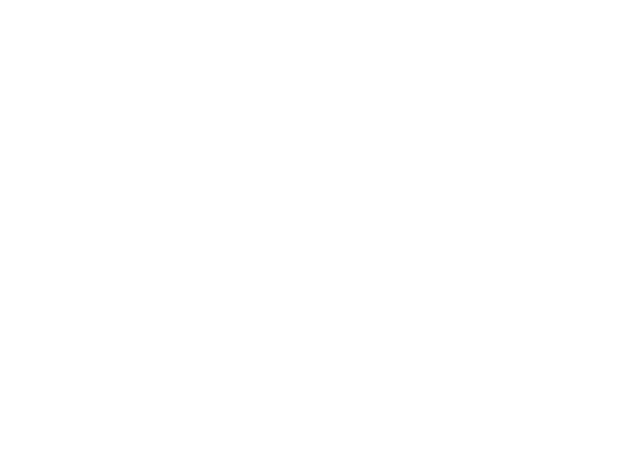
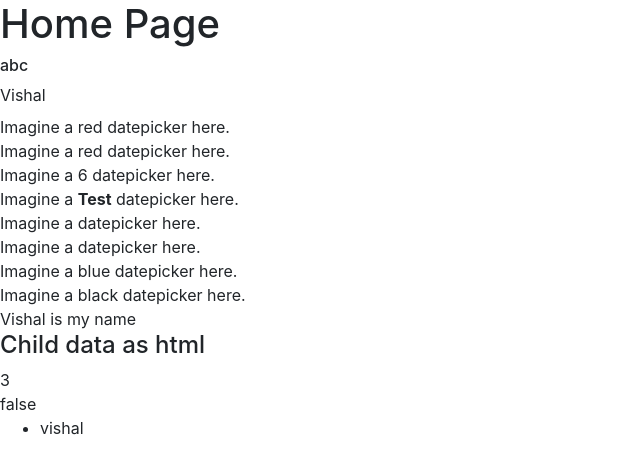
Before and after one commit to Hasnanivishal/react-project, a React (Create React App) app: page /home in a window 1280 px wide. Shown: the top 472 px of the page, without its empty margins (0-640 px from the left). Built offline with nearby package versions, Linux system fonts and the light colour scheme.

Commit message:
Advanced Concepts of ReactJs

```diff
--- a/src/App.js
+++ b/src/App.js
@@ -1,19 +1,26 @@
 import logo from './logo.svg';
 import './App.css';
-import Resgistration from './registration/Registration';
 import Register from './formik/Register';
 import { BrowserRouter as Router, Route, Switch } from 'react-router-dom';
 import Login from './formik/Login';
+import Resgistration from './components/Registration';
+import Home from './components/Home';
+import React from 'react';
+import { ThemeContext } from './context/theme';
 
 function App() {
   return (
-    <Router>
-      <Switch>
-        <Route exact path="/" component={Register}/>
-        <Route exact path="/register" component={Resgistration}/>
-        <Route exact path="/login" component={Login}/>
-      </Switch>
-    </Router>
+    <ThemeContext.Provider value="dark">
+      <Router>
+        <Switch>
+          <Route exact path="/" component={Register}/>
+          <Route path="/register" render={()=> <Resgistration theme="Red"/>}/>
+          <Route path="/login" component={Login}/>
+          <Route path="/home" component={Home} />
+        </Switch>
+      </Router>
+    </ThemeContext.Provider>
+
     // <div className="App">
     //   <header className="App-header">
     //     <img src={logo} className="App-logo" alt="logo" />
--- /dev/null
+++ b/src/HOC/LogComp.js
@@ -0,0 +1,18 @@
+import { Component } from "react";
+
+function logComp(WrappedComp) {
+    class LogComp extends Component {
+
+        componentDidUpdate(prevProps) {
+            console.log('old props...', prevProps);
+            console.log('new props', this.props);
+        }
+        render() {
+            return <WrappedComp {...this.props} />;
+        }
+    }
+
+    return LogComp;
+}
+
+export default logComp;
--- /dev/null
+++ b/src/components/Home.js
@@ -0,0 +1,66 @@
+import React, { Component, Suspense } from "react";
+import Multiple from "../controls/multiple";
+
+// Lazy loading of a component
+const LazyLodadedLabel = React.lazy(()=> import("../controls/label"));
+
+class Home extends Component {
+    constructor(props) {
+        super(props);
+    }
+
+    componentDidMount(){
+    }
+
+    render(){
+        const propsObj = { color: 'blue' };
+        const propsObj1 = { color: 'black', text: 'abc' };
+        const { text, ...other} = propsObj1;
+        return (
+            <div>
+              <h1>Home Page</h1>
+              <h6>{text}</h6>
+              <Suspense fallback={<div>Loading....</div>}>
+                <LazyLodadedLabel value="Vishal"/>
+              </Suspense>
+              <Multiple.DatePicker color="red"></Multiple.DatePicker>
+              <Multiple.DatePicker color={'red'}></Multiple.DatePicker>
+
+              <Multiple.DatePicker color={1+2+3}></Multiple.DatePicker>
+
+              <Multiple.DatePicker color={<strong>Test</strong>}></Multiple.DatePicker>
+
+              {/* Default value as true */}
+              <Multiple.DatePicker color></Multiple.DatePicker>
+              <Multiple.DatePicker color={true}></Multiple.DatePicker>
+
+              <Multiple.DatePicker {...propsObj}></Multiple.DatePicker>
+              <Multiple.DatePicker {...other}></Multiple.DatePicker>
+
+              <Multiple.ChildRender>
+                Vishal is my name
+              </Multiple.ChildRender>
+
+              <Multiple.ChildRender>
+                {<h4>Child data as html</h4>}
+              </Multiple.ChildRender>
+
+              <Multiple.ChildRender>{false}</Multiple.ChildRender>
+              <Multiple.ChildRender>{null}</Multiple.ChildRender>
+              <Multiple.ChildRender>{undefined}</Multiple.ChildRender>
+              <Multiple.ChildRender>{true}</Multiple.ChildRender>
+
+              <Multiple.ChildRender>{false && 1+2}</Multiple.ChildRender>
+              <Multiple.ChildRender>{true && 1+2}</Multiple.ChildRender>
+
+              <Multiple.ChildRender>{String(false)}</Multiple.ChildRender>
+
+              <Multiple.ChildRender>
+                <Multiple.ListRender data={[{id:1, name: 'vishal'}]}/>
+              </Multiple.ChildRender>
+            </div>
+        );
+    }
+}
+
+export default Home;
--- a/src/registration/Registration.js
+++ b/src/components/Registration.js
@@ -1,4 +1,5 @@
-import { Component } from "react";
+import React, { Component, createRef } from "react";
+import { ThemeContext } from "../context/theme";
 import Button from "../controls/button";
 import Input from "../controls/input";
 import Label from "../controls/label";
@@ -11,10 +12,12 @@ class Resgistration extends Component {
             name : '',
             password : ''
         }
+        this.ref = React.createRef();
     }
+    static contextType = ThemeContext;
 
     submitForm = () => {
-        console.log('submit is called...', this.state);
+        console.log('submit is called...', this.ref.current.outerHTML);
     }
 
     setData = (event) => {
@@ -44,9 +47,9 @@ class Resgistration extends Component {
                     name="password"/>
             </div>
             <div>
-                <Button name="Register" buttonEvent={this.submitForm}/>
+                <Button name="Register" ref={this.ref} theme={this.context} buttonEvent={this.submitForm}/>
             </div>
-        </div>;
+        </div>
     }
 }
 
--- /dev/null
+++ b/src/context/theme.js
@@ -0,0 +1,3 @@
+import React from "react";
+
+export const ThemeContext = React.createContext("light");
--- a/src/controls/button.js
+++ b/src/controls/button.js
@@ -1,7 +1,16 @@
-function Button(props) {
+import { ThemeContext } from "../context/theme";
+import React from "react";
+
+const Button = React.forwardRef((props, ref) => {
     return (
-        <button onClick={props.buttonEvent}>{props.name}</button>
+        <ThemeContext.Consumer>
+            {
+                theme => (
+                    <button ref={ref} onClick={props.buttonEvent}>{props.name}+{props.theme}+{theme}</button>
+                )
+            }
+        </ThemeContext.Consumer>
     );
-}
+});
 
 export default Button;
--- a/src/controls/input.js
+++ b/src/controls/input.js
@@ -1,3 +1,5 @@
+import logComp from "../HOC/LogComp";
+
 function Input(props) {
     return (
         <input type={props.type}
@@ -9,4 +11,4 @@ function Input(props) {
     );
 }
 
-export default Input;
+export default logComp(Input);
--- /dev/null
+++ b/src/controls/multiple.js
@@ -0,0 +1,25 @@
+import { Fragment } from "react";
+
+const Multiple = {
+    DatePicker: function DatePicker(props) {
+      return <div>Imagine a {props.color} datepicker here.</div>;
+    },
+    ListRender: function ListRender(props) {
+        return (
+            <ul>
+                {
+                    props.data.map((d)=> <li key={d.id}>{d.name}</li>)
+                }
+            </ul>
+        );
+    },
+    ChildRender: function ChildRender(props){
+        return(
+            <div>
+                {props.children}
+            </div>
+        )
+    }
+}
+
+export default Multiple;
--- a/src/formik/Login.js
+++ b/src/formik/Login.js
@@ -19,7 +19,7 @@ function Login(props) {
                 let res = await login(values);
                 setSubmitting(false);
                 if (res) {
-                    props.history.push("/");
+                    props.history.push("/home");
                 }
             }
     });
--- a/src/formik/Register.js
+++ b/src/formik/Register.js
@@ -38,7 +38,7 @@ class Register extends Component {
                                         validateEmail(value).then((res) => {
                                             console.log(res);
                                             resolve(res);
-                                        });
+                                        }).catch(resolve(false));
                                 })}
                             ),
                             password: Yup.string()
```
